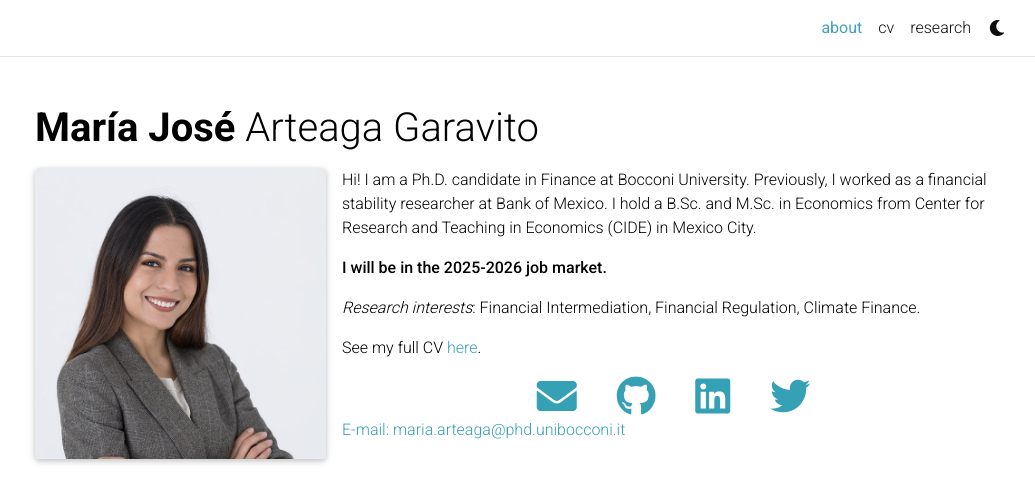
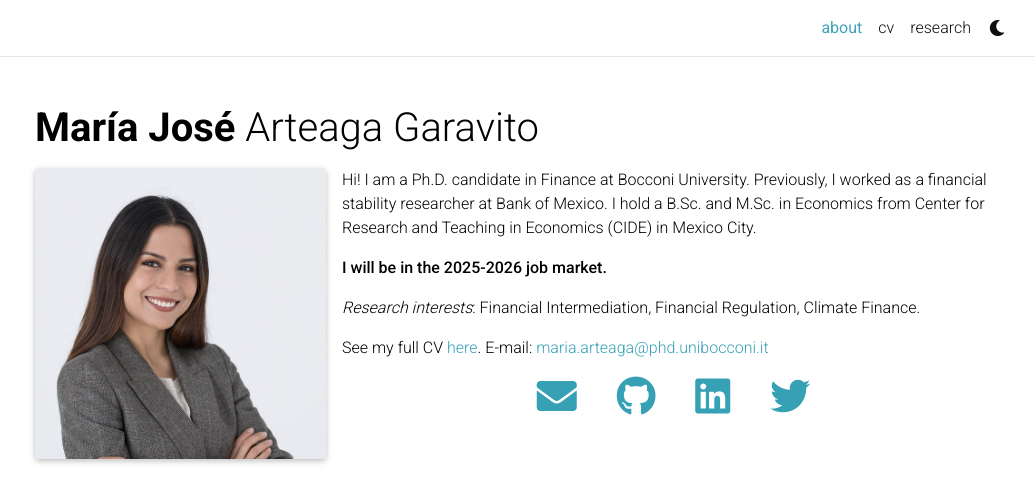
Before and after one commit to majoarteaga/majoarteaga.github.io, a Jekyll site: the page built from _pages/about.md, in a window 1280 px wide. Shown: the top 485 px of the page, without its empty margins (120-1155 px from the left). Built offline with Jekyll 4.4.1, drawn with Linux system fonts in a browser that asks for light colours; full-size pictures stand in for the smaller copies a plugin makes; emoji names are drawn with the system emoji font; comment, search, counter and statistics services are not loaded; a style sheet for code colours, icons or effects is not loaded; part of the change alters nothing that is shown.

```diff
--- a/_pages/about.md
+++ b/_pages/about.md
@@ -23,9 +23,8 @@ Hi! I am a Ph.D. candidate in Finance at Bocconi University. Previously, I worke
 *Research interests*: Financial Intermediation, Financial Regulation, Climate Finance.
 
 See my full CV <a href="https://majoarteaga.github.io/assets/pdf/CV_MJAG.pdf">here</a>.
+E-mail: <a href="mailto:maria.arteaga@phd.unibocconi.it">maria.arteaga@phd.unibocconi.it</a>
 
 <div class="social-icons-medium">
   {% include social.html %}
 </div>
-
-<a href="mailto:maria.arteaga@phd.unibocconi.it">E-mail: maria.arteaga@phd.unibocconi.it</a>
```
